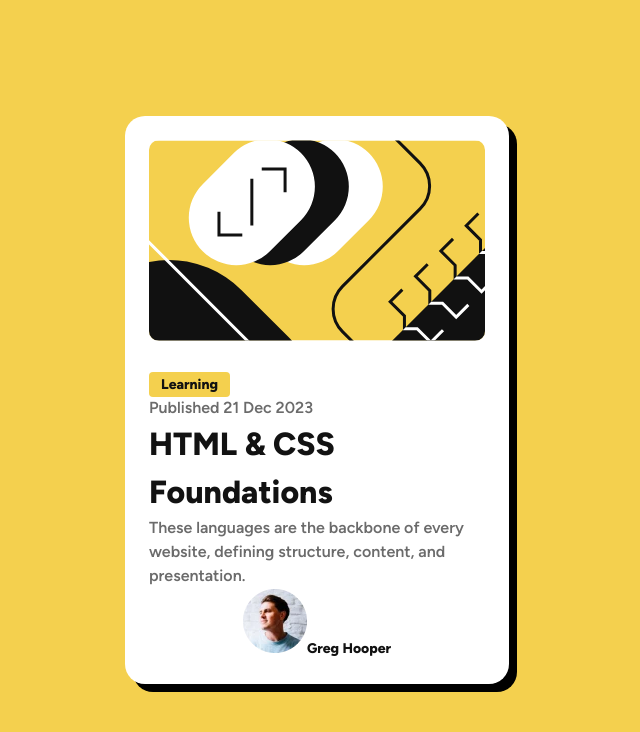
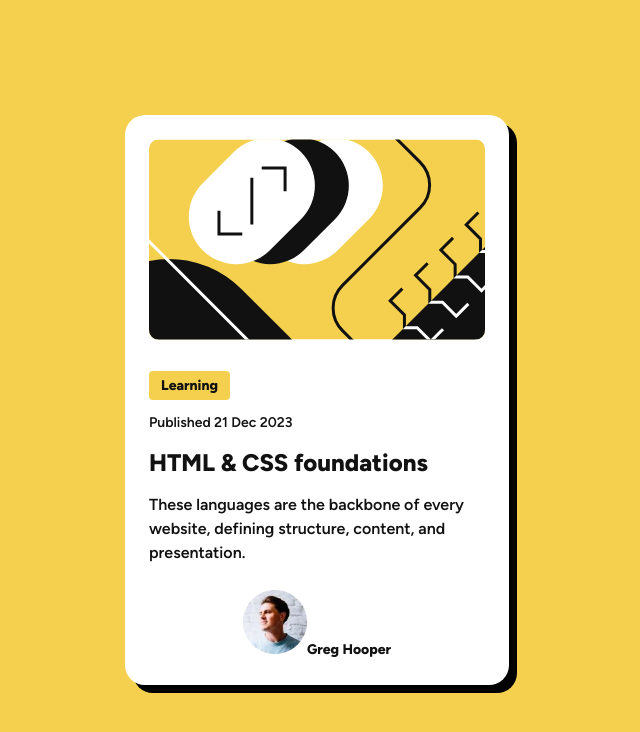
Before and after one commit to Kellenkjames/blog-preview-card, an Angular app in the folder blog-preview-card/: page / in a window 1280 px wide. Shown: the top 732 px of the page, without its empty margins (323-963 px from the left). Built offline with nearby package versions, Linux system fonts and the light colour scheme.

Commit message:
feat: update typography and spacing for card-content cmp

```diff
--- a/blog-preview-card/src/app/card-content/card-content.component.html
+++ b/blog-preview-card/src/app/card-content/card-content.component.html
@@ -1,6 +1,6 @@
-<div class="card-content">
-  <strong class="card-content__category">{{ category }}</strong>
-  <p class="card-content__date">Published {{ publishDate }}</p>
-  <h1 class="card-content__title">{{ title }}</h1>
+<div class="card-content mb-lg">
+  <strong class="card-content__category mb-md">{{ category }}</strong>
+  <p class="card-content__date mb-md">Published {{ publishDate }}</p>
+  <h1 class="card-content__title mb-md">{{ title }}</h1>
   <p class="card-content__description">{{ description }}</p>
 </div>
--- a/blog-preview-card/src/app/card-content/card-content.component.scss
+++ b/blog-preview-card/src/app/card-content/card-content.component.scss
@@ -6,4 +6,10 @@
     padding: 0.4rem 1.2rem;
     border-radius: 0.4rem;
   }
+  &__date {
+    @include text-preset-3;
+  }
+  &__description {
+    @include text-preset-2;
+  }
 }
--- a/blog-preview-card/src/app/card/card.component.ts
+++ b/blog-preview-card/src/app/card/card.component.ts
@@ -14,7 +14,7 @@ export class CardComponent {
   svgURL = 'assets/images/illustration-article.svg';
   category = 'Learning';
   publishDate = '21 Dec 2023';
-  title = 'HTML & CSS Foundations';
+  title = 'HTML & CSS foundations';
   description =
     'These languages are the backbone of every website, defining structure, content, and presentation.';
   authorUrl = 'assets/images/image-avatar.webp';
--- a/blog-preview-card/src/styles.scss
+++ b/blog-preview-card/src/styles.scss
@@ -97,16 +97,11 @@ body {
 h1,
 h2,
 h3 {
-  font-weight: $font-weight-bold;
-  color: $color-gray-950;
-}
-
-p {
-  font-size: $font-size-base;
-  color: $color-gray-500;
+  @include text-preset-1;
 }
 
 strong {
+  display: inline-block;
   @include text-preset-3-bold;
 }
 
```
